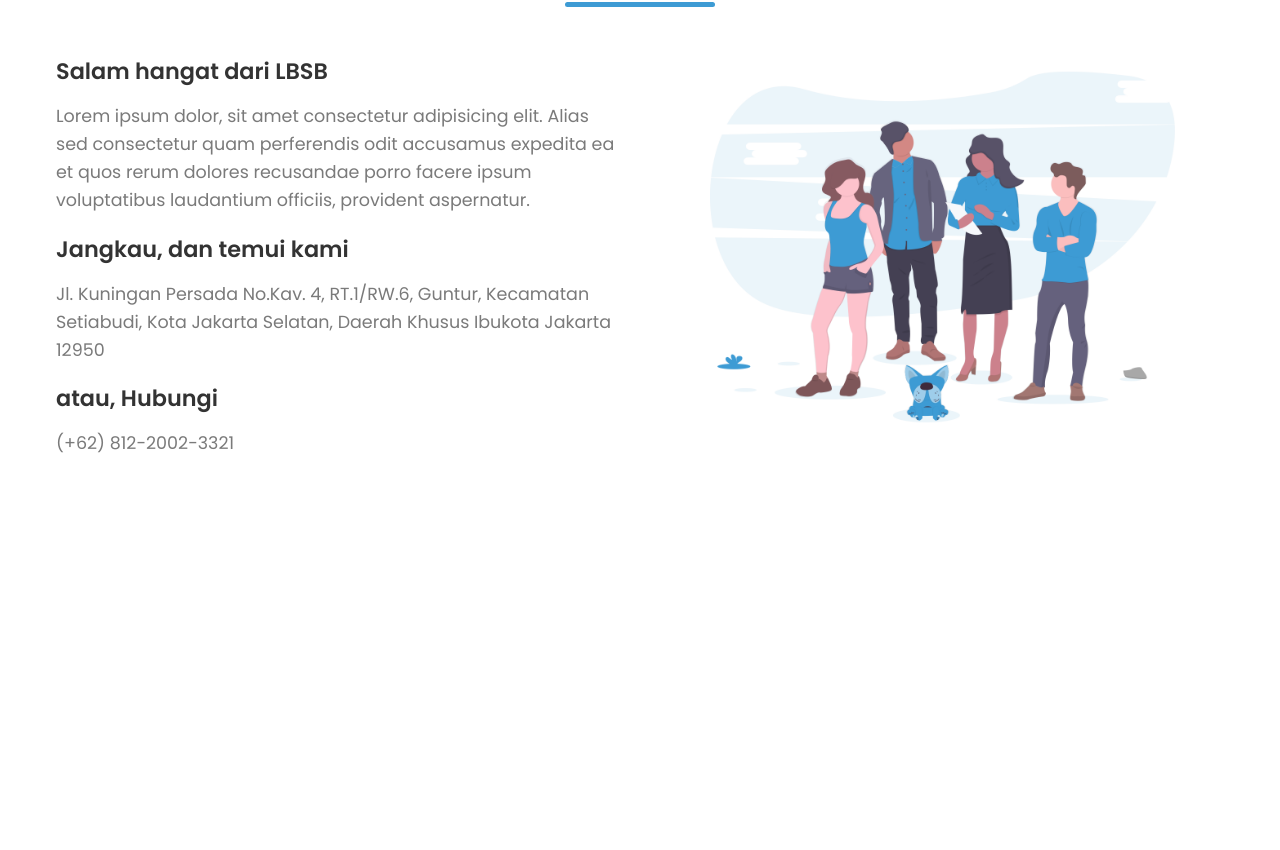
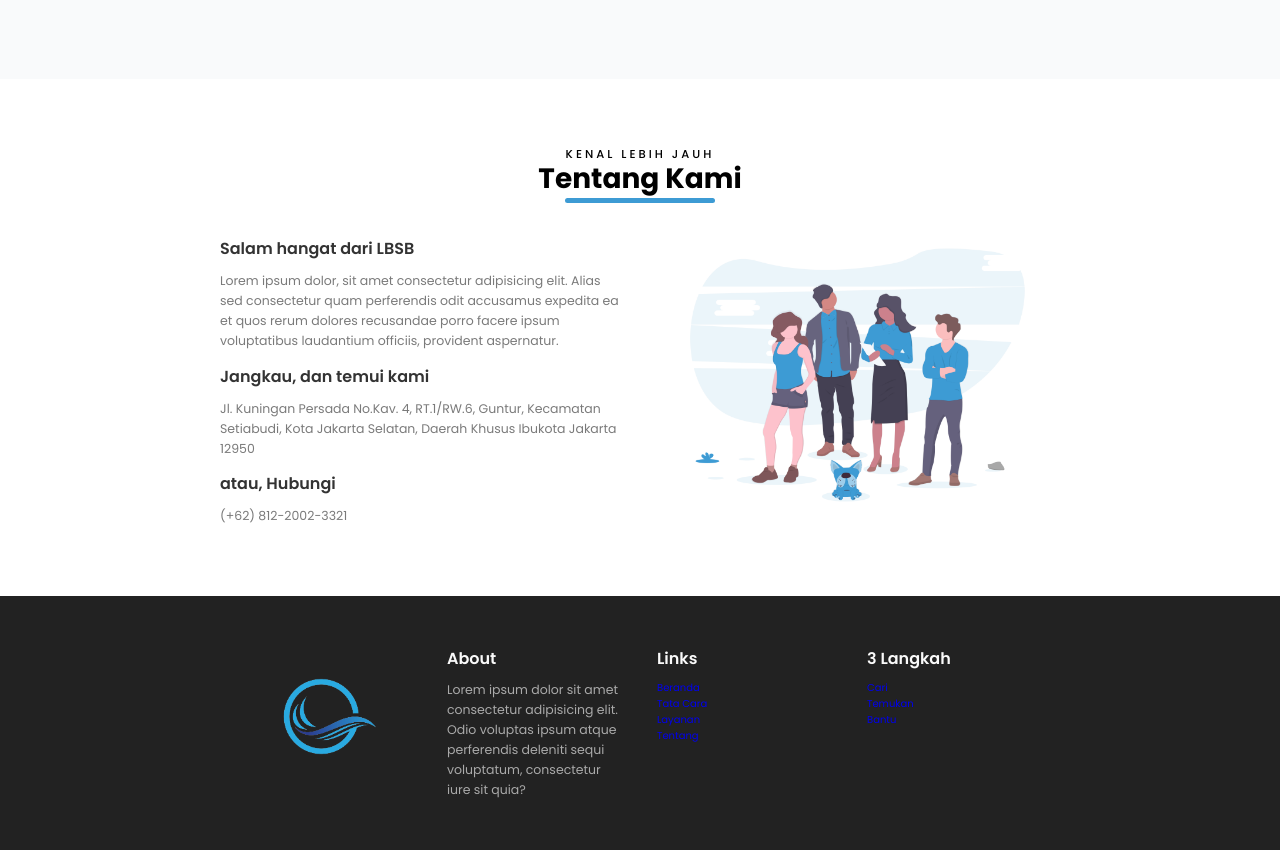
Before and after one commit to SanjayaDev/web_charity, a PHP site: page / in a window 1280 px wide. Shown: the part 3044-3894 px from the top of the page. Before the commit the page ends 3497 px from the top, so only its background shows below. Run offline with PHP 8.4, Linux system fonts and the light colour scheme.

Commit message:
Update footer

```diff
--- a/css/style.css
+++ b/css/style.css
@@ -12,7 +12,7 @@
 
 /* General Styles */
 html {
-  font-size: 14px;
+  font-size: 10px;
 }
 *,
 *::before,
@@ -516,3 +516,24 @@ nav .container {
   margin-bottom: 1rem;
 }
 /* End About */
+
+/* Footer */
+  footer {
+    background-color: #222;
+    padding: 5rem;
+  }
+  .footer .grid-4 {
+    display: grid;
+    grid-template-columns: repeat(4, 1fr);
+  }
+  .grid-4-col {
+    padding: 0 1.7rem;
+  }
+  .footer .title-sm {
+    color: #fafafa;
+    margin-bottom: 0.9rem;
+  }
+  .footer .text {
+    color: #aaa;
+  }
+/* End Footer */
--- a/index.html
+++ b/index.html
@@ -78,7 +78,8 @@
                                 <div class="card-content">
                                     <img src="./img/found.png" class="icon" alt="icon">
                                     <h3 class="title-sm">Temukan</h3>
-                                <p class="text">Lorem ipsum dolor sit amet consectetur adipisicing elit. Ex, aperiam.
+                                    <p class="text">Lorem ipsum dolor sit amet consectetur adipisicing elit. Ex,
+                                        aperiam.
                                     </p>
                                 </div>
                             </div>
@@ -230,8 +231,10 @@
                     <div class="section-body grid-2">
                         <div class="column-1">
                             <h3 class="title-sm">Salam hangat dari LBSB</h3>
-                        <p class="text">Lorem ipsum dolor, sit amet consectetur adipisicing elit. Alias sed consectetur
-                            quam perferendis odit accusamus expedita ea et quos rerum dolores recusandae porro facere
+                            <p class="text">Lorem ipsum dolor, sit amet consectetur adipisicing elit. Alias sed
+                                consectetur
+                                quam perferendis odit accusamus expedita ea et quos rerum dolores recusandae porro
+                                facere
                                 ipsum voluptatibus laudantium officiis, provident aspernatur.</p>
                             <h3 class="title-sm">Jangkau, dan temui kami</h3>
                             <p class="text">Jl. Kuningan Persada No.Kav. 4, RT.1/RW.6, Guntur, Kecamatan Setiabudi, Kota
@@ -246,6 +249,39 @@
                 </div>
             </section>
         </main>
+        <footer class="footer">
+            <div class="container">
+                <div class="grid-4">
+                    <div class="grid-4-col">
+                        <div class="footer-img">
+                            <img src="./img/logo.png" alt="logo">
+                        </div>
+                    </div>
+                    <div class="grid-4-col footer-about">
+                        <h3 class="title-sm">About</h3>
+                        <p class="text">Lorem ipsum dolor sit amet consectetur adipisicing elit. Odio voluptas ipsum
+                            atque perferendis deleniti sequi voluptatum, consectetur iure sit quia?</p>
+                    </div>
+                    <div class="grid-4-col footer-links">
+                        <h3 class="title-sm">Links</h3>
+                        <ul>
+                            <li><a href="#">Beranda</a></li>
+                            <li><a href="#">Tata Cara</a></li>
+                            <li><a href="#">Layanan</a></li>
+                            <li><a href="#">Tentang</a></li>
+                        </ul>
+                    </div>
+                    <div class="grid-4-col footer-links">
+                        <h3 class="title-sm">3 Langkah</h3>
+                        <ul>
+                            <li><a href="#">Cari</a></li>
+                            <li><a href="#">Temukan</a></li>
+                            <li><a href="#">Bantu</a></li>
+                        </ul>
+                    </div>
+                </div>
+            </div>
+        </footer>
         <script src="https://cdnjs.cloudflare.com/ajax/libs/jquery/3.6.0/jquery.min.js"
             referrerpolicy="no-referrer"></script>
         <script src="./js/isotope.pkgd.min.js"></script>
```
Lines whose indentation alone changed are shown as unchanged.
